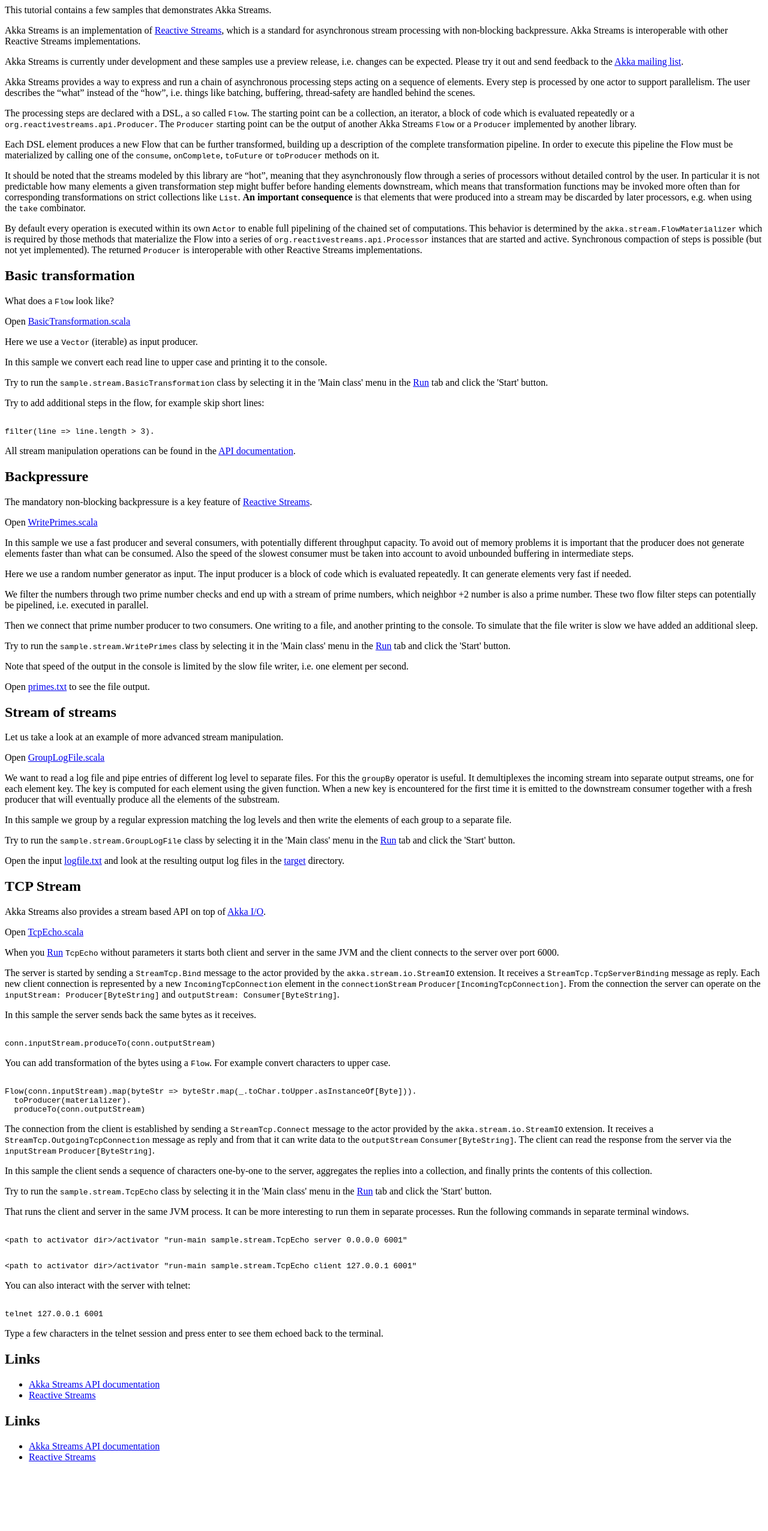
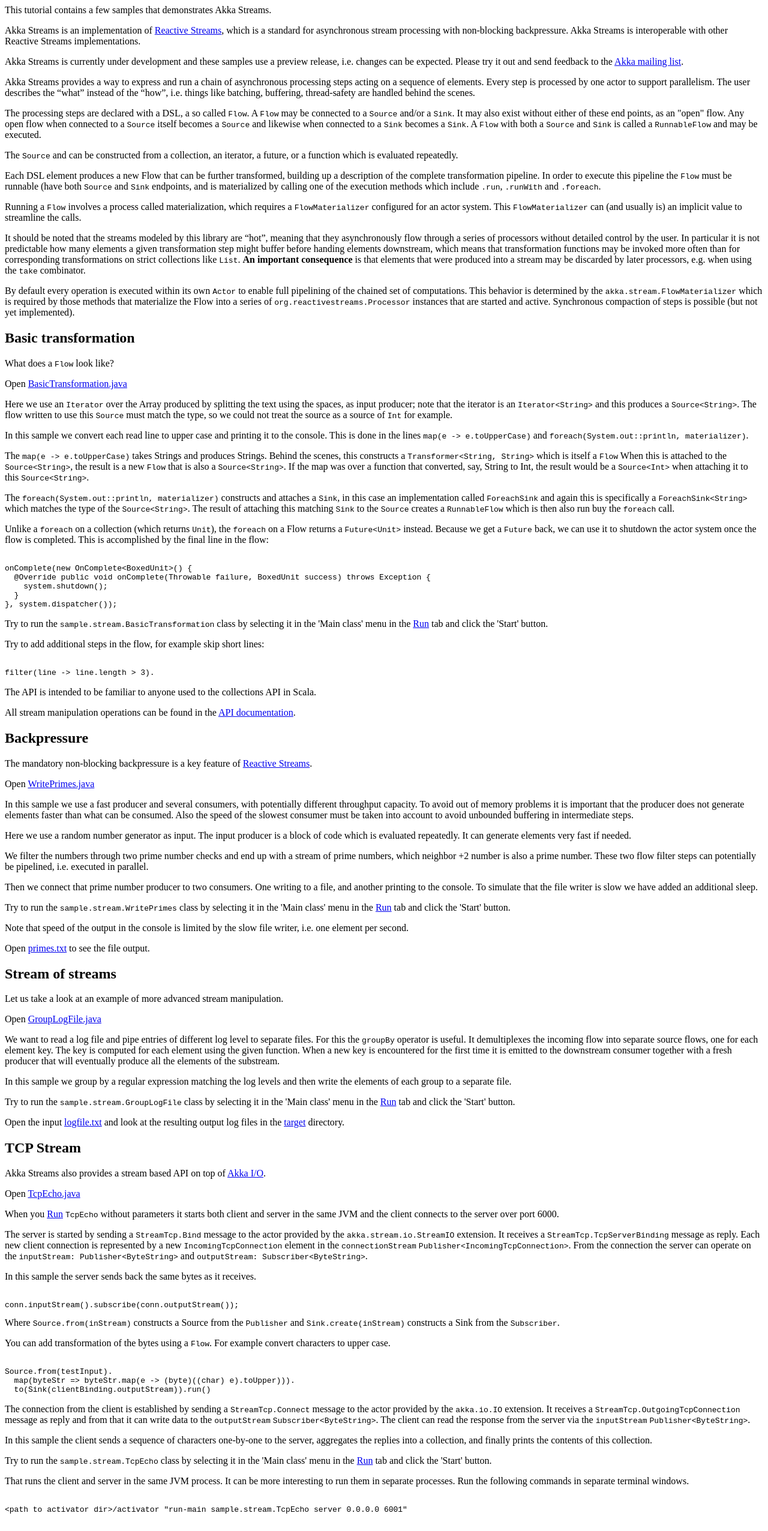
Before and after one commit to typesafehub/activator-akka-stream-java8, a plain HTML site: page tutorial/index.html in a window 1280 px wide. Shown: the top 2552 px of the page at 60% size. Before the commit the page ends 2454 px from the top, so only its background shows below. Drawn offline with Linux system fonts and the light colour scheme.

Commit message:
updated examples to 0.10 akka-streams
Resolves #2

```diff
--- a/tutorial/index.html
+++ b/tutorial/index.html
@@ -31,18 +31,31 @@ batching, buffering, thread-safety are handled behind the scenes.
 
 <p>
 The processing steps are declared with a DSL, a so called <code>Flow</code>.
-The starting point can be a collection, an iterator, a block of code
-which is evaluated repeatedly or a <code>org.reactivestreams.api.Producer</code>.
-The <code>Producer</code> starting point can be the output of another Akka Streams
-<code>Flow</code> or a <code>Producer</code> implemented by another library.
+A <code>Flow</code> may be connected to a <code>Source</code> and/or a
+<code>Sink</code>. It may also exist without either of these end points, as an
+"open" flow. Any open flow when connected to a <code>Source</code> itself becomes a
+<code>Source</code> and likewise when connected to a <code>Sink</code> becomes a
+<code>Sink</code>. A <code>Flow</code> with both a <code>Source</code> and
+<code>Sink</code> is called a <code>RunnableFlow</code> and may be executed.
+</p>
+<p>
+The <code>Source</code> and can be constructed from a
+collection, an iterator, a future, or a function
+which is evaluated repeatedly.
 </p>
 
 <p>
 Each DSL element produces a new Flow that can be further transformed, building
 up a description of the complete transformation pipeline. In order to execute
-this pipeline the Flow must be materialized by calling one of the <code>consume</code>,
-<code>onComplete</code>, <code>toFuture</code> or <code>toProducer</code> methods
-on it.
+this pipeline the <code>Flow</code> must be runnable (have both <code>Source</code>
+and <code>Sink</code> endpoints, and  is materialized by calling one of the execution
+methods which include <code>.run</code>, <code>.runWith</code> and <code>.foreach</code>.
+</p>
+
+<p>
+Running a <code>Flow</code> involves a process called materialization, which requires
+a <code>FlowMaterializer</code> configured for an actor system. This <code>FlowMaterializer</code>
+can (and usually is) an implicit value to streamline the calls.
 </p>
 
 <p>
@@ -62,9 +75,8 @@ By default every operation is executed within its own <code>Actor</code>
 to enable full pipelining of the chained set of computations. This behavior
 is determined by the <code>akka.stream.FlowMaterializer</code> which is required
 by those methods that materialize the Flow into a series of
-<code>org.reactivestreams.api.Processor</code> instances that are started and active.
+<code>org.reactivestreams.Processor</code> instances that are started and active.
 Synchronous compaction of steps is possible (but not yet implemented).
-The returned <code>Producer</code> is interoperable with other Reactive Streams implementations.
 </p>
 
 </div>
@@ -76,17 +88,54 @@ What does a <code>Flow</code> look like?
 </p>
 
 <p>
-Open <a href="#code/src/main/scala/sample/stream/BasicTransformation.scala" class="shortcut">BasicTransformation.scala</a>
+Open <a href="#code/src/main/java/sample/stream/BasicTransformation.java" class="shortcut">BasicTransformation.java</a>
 </p>
 
 <p>
-Here we use a <code>Vector</code> (iterable) as input producer.
+Here we use an <code>Iterator</code> over the Array produced by splitting the text
+using the spaces, as input producer;
+note that the iterator is an <code>Iterator&lt;String&gt;</code> and this produces
+a <code>Source&lt;String&gt;</code>. The flow written to use this <code>Source</code>
+must match the type, so we could not treat the source as a source of <code>Int</code>
+for example.
 </p>
 
 <p>
 In this sample we convert each read line to upper case and printing it
-to the console.
+to the console. This is done in the lines <code>map(e -> e.toUpperCase)</code> and
+<code>foreach(System.out::println, materializer)</code>.
 </p>
+
+<p>
+The <code>map(e -> e.toUpperCase)</code> takes Strings and produces
+Strings. Behind the scenes, this constructs a <code>Transformer&lt;String, String&gt;</code>
+which is itself a <code>Flow</code>
+When this is attached to the <code>Source&lt;String&gt;</code>, the result is
+a new <code>Flow</code> that is also a <code>Source&lt;String&gt;</code>. If the map
+was over a function that converted, say, String to Int, the result would be a
+<code>Source&lt;Int&gt;</code> when attaching it to this <code>Source&lt;String&gt;</code>.
+</p>
+
+<p>
+The <code>foreach(System.out::println, materializer)</code> constructs and attaches a <code>Sink</code>, in
+this case an implementation called <code>ForeachSink</code> and again this is
+specifically a <code>ForeachSink&lt;String&gt;</code> which matches the type of the
+<code>Source&lt;String&gt;</code>. The result of attaching this matching <code>Sink</code>
+to the <code>Source</code> creates a <code>RunnableFlow</code> which is then also run
+buy the <code>foreach</code> call.
+</p>
+
+<p>Unlike a <code>foreach</code> on a collection (which returns <code>Unit</code>),
+the <code>foreach</code> on a Flow returns a <code>Future&lt;Unit&gt;</code> instead. Because
+we get a <code>Future</code> back, we can use it to shutdown the actor system once the
+flow is completed. This is accomplished by the final line in the flow:
+<pre><code>
+onComplete(new OnComplete&lt;BoxedUnit&gt;() {
+  @Override public void onComplete(Throwable failure, BoxedUnit success) throws Exception {
+    system.shutdown();
+  }
+}, system.dispatcher());
+</code></pre>
 
 <p>
 Try to run the <code>sample.stream.BasicTransformation</code> class
@@ -99,12 +148,14 @@ Try to add additional steps in the flow, for example skip short lines:
 </p>
 
 <pre><code>
-filter(line => line.length > 3).
+filter(line -> line.length > 3).
 </code></pre>
+
+<p>The API is intended to be familiar to anyone used to the collections API in Scala.</p>
 
 <p>
 All stream manipulation operations can be found in the
-<a href="http://doc.akka.io/api/akka-stream-experimental/0.2/index.html#akka.stream.scaladsl.Flow" target="_blank">API documentation</a>.
+<a href="http://doc.akka.io/api/akka-stream-and-http-experimental/0.10/#akka.stream.javadsl.package" target="_blank">API documentation</a>.
 </p>
 
 </div>
@@ -117,7 +168,7 @@ The mandatory non-blocking backpressure is a key feature of
 </p>
 
 <p>
-Open <a href="#code/src/main/scala/sample/stream/WritePrimes.scala" class="shortcut">WritePrimes.scala</a>
+Open <a href="#code/src/main/java/sample/stream/WritePrimes.java" class="shortcut">WritePrimes.java</a>
 </p>
 
 <p>
@@ -169,13 +220,13 @@ Let us take a look at an example of more advanced stream manipulation.
 </p>
 
 <p>
-Open <a href="#code/src/main/scala/sample/stream/GroupLogFile.scala" class="shortcut">GroupLogFile.scala</a>
+Open <a href="#code/src/main/java/sample/stream/GroupLogFile.java" class="shortcut">GroupLogFile.java</a>
 </p>
 
 <p>
 We want to read a log file and pipe entries of different log level to separate files.
 For this the <code>groupBy</code> operator is useful. It demultiplexes the incoming
-stream into separate output streams, one for each element key. The key is computed for
+flow into separate source flows, one for each element key. The key is computed for
 each element using the given function. When a new key is encountered for the first time
 it is emitted to the downstream consumer together with a fresh producer that will eventually
 produce all the elements of the substream.
@@ -204,11 +255,11 @@ and look at the resulting output log files in the
 
 <p>
 Akka Streams also provides a stream based API on top of
-<a href="http://doc.akka.io/docs/akka/2.3.2/scala/io.html" target="_blank">Akka I/O</a>.
+<a href="http://doc.akka.io/docs/akka/2.3.6/java/io.html" target="_blank">Akka I/O</a>.
 </p>
 
 <p>
-Open <a href="#code/src/main/scala/sample/stream/TcpEcho.scala" class="shortcut">TcpEcho.scala</a>
+Open <a href="#code/src/main/java/sample/stream/TcpEcho.java" class="shortcut">TcpEcho.java</a>
 </p>
 
 <p>
@@ -220,17 +271,19 @@ both client and server in the same JVM and the client connects to the server ove
 The server is started by sending a <code>StreamTcp.Bind</code> message to the actor provided by the
 <code>akka.stream.io.StreamIO</code> extension. It receives a <code>StreamTcp.TcpServerBinding</code>
 message as reply. Each new client connection is represented by a new <code>IncomingTcpConnection</code>
-element in the <code>connectionStream</code> <code>Producer[IncomingTcpConnection]</code>. From the
-connection the server can operate on the <code>inputStream: Producer[ByteString]</code> and
-<code>outputStream: Consumer[ByteString]</code>.
+element in the <code>connectionStream</code> <code>Publisher&lt;IncomingTcpConnection&gt;</code>. From the
+connection the server can operate on the <code>inputStream: Publisher&lt;ByteString&gt;</code> and
+<code>outputStream: Subscriber&lt;ByteString&gt;</code>.
 </p>
 
 <p>
 In this sample the server sends back the same bytes as it receives.
 </p>
 <pre><code>
-conn.inputStream.produceTo(conn.outputStream)
+conn.inputStream().subscribe(conn.outputStream());
 </code></pre>
+Where <code>Source.from(inStream)</code> constructs a Source from the <code>Publisher</code> and
+<code>Sink.create(inStream)</code> constructs a Sink from the <code>Subscriber</code>.
 </p>
 
 <p>
@@ -238,17 +291,17 @@ You can add transformation of the bytes using a <code>Flow</code>. For example c
 upper case.
 </p>
 <pre><code>
-Flow(conn.inputStream).map(byteStr => byteStr.map(_.toChar.toUpper.asInstanceOf[Byte])).
-  toProducer(materializer).
-  produceTo(conn.outputStream)
+Source.from(testInput).
+  map(byteStr => byteStr.map(e -> (byte)((char) e).toUpper))).
+  to(Sink(clientBinding.outputStream)).run()
 </code></pre>
 
 <p>
 The connection from the client is established by sending a <code>StreamTcp.Connect</code> message to the actor
-provided by the <code>akka.stream.io.StreamIO</code> extension. It receives a
+provided by the <code>akka.io.IO</code> extension. It receives a
 <code>StreamTcp.OutgoingTcpConnection</code> message as reply and from that it can write
-data to the <code>outputStream</code> <code>Consumer[ByteString]</code>.
-The client can read the response from the server via the <code>inputStream</code> <code>Producer[ByteString]</code>.
+data to the <code>outputStream</code> <code>Subscriber&lt;ByteString&gt;</code>.
+The client can read the response from the server via the <code>inputStream</code> <code>Publisher&lt;ByteString&gt;</code>.
 </p>
 
 <p>
@@ -293,18 +346,7 @@ Type a few characters in the telnet session and press enter to see them echoed b
 <h2>Links</h2>
 
 <ul>
-<li><a href="http://doc.akka.io/api/akka-stream-experimental/0.2/" target="_blank">Akka Streams API documentation</a></li>
-<li><a href="http://www.reactive-streams.org/" target="_blank">Reactive Streams</a></li>
-</ul>
-
-</div>
-
-
-<div>
-<h2>Links</h2>
-
-<ul>
-<li><a href="http://doc.akka.io/api/akka-stream-experimental/0.2/" target="_blank">Akka Streams API documentation</a></li>
+<li><a href="http://doc.akka.io/api/akka-stream-and-http-experimental/0.10/#akka.stream.javadsl.package" target="_blank">Akka Streams 0.10 API documentation</a></li>
 <li><a href="http://www.reactive-streams.org/" target="_blank">Reactive Streams</a></li>
 </ul>
 
```
Also changed, not shown: 5 other files.
